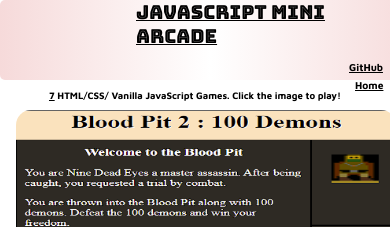
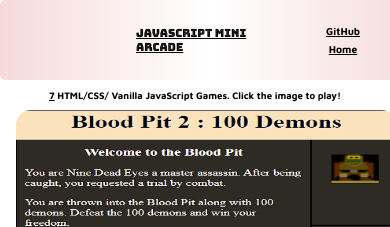
Before and after one commit to Ninedeadeyes/JavaScript-Mini-Arcade, a plain HTML site: page index.html in a window 390 px wide. Shown: the top 227 px of the page. Drawn offline with nearby package versions, Linux system fonts and the light colour scheme.

Commit message:
Add files via upload

```diff
--- a/style.css
+++ b/style.css
@@ -37,7 +37,7 @@ a:hover {
   display: flex;
   justify-content: space-between;
   align-items: center;
-  flex-wrap: wrap;
+  flex-wrap: nowrap; /* prevents nav from dropping below title */
   padding: 0 1em;
   background-image: linear-gradient(to right, rgb(246, 218, 218), white , rgb(246, 218, 218));
   position: fixed;
@@ -66,6 +66,8 @@ a:hover {
 
 .main-nav{
   display: flex;
+  justify-content: flex-end;
+  align-items: center;
   gap: 0.5em;
   flex-shrink: 0;
   padding-right: 1em;
@@ -73,6 +75,12 @@ a:hover {
 }
 
 
+
+.link a {
+  display: inline-block;
+  min-width: 80px; /* or use max-content if you want natural width */
+  text-align: center;
+}
 
 .link{
     font-size:1.2em;
@@ -159,6 +167,8 @@ a:hover {
 }
 
 
+
+
 @viewport {
   width: 100vw; /*Sets the width of the actual viewport to the device width*/
 }
@@ -233,10 +243,11 @@ a:hover {
 
 @media (max-width: 480px) {
   .mainHead {
+    font-size: .7em;
     text-align: left;
     margin-left: 1em;
     margin-right: auto;
-    font-size: clamp(0.8em, 6vw, 1.2em); /* still fluid */
+
   }
 
     #positioning{
@@ -251,7 +262,7 @@ a:hover {
 
     .grid{
 
-        font-size: 1.0em;
+        font-size: .6em;
     }
 
 
@@ -261,6 +272,7 @@ a:hover {
 @media(max-width:360px){      /*Reponsive design for smaller tablet and large smartphones   */
 
   .mainHead {
+    font-size: .6em;
     text-align: left;
     margin-left: 1em;
     margin-right: auto;
@@ -277,7 +289,7 @@ a:hover {
 
     .grid{
 
-        font-size: .8em;
+        font-size: .6em;
     }
 
     img{
@@ -287,18 +299,3 @@ a:hover {
 
 
 }
-
-@media(max-width:320px){      /*Reponsive design for smaller tablet and large smartphones   */
-
-
-
-    .grid{
-
-        font-size: .6em;
-    }
-
-    .grid{
-
-        font-size: .6em;
-    }
-}
```
